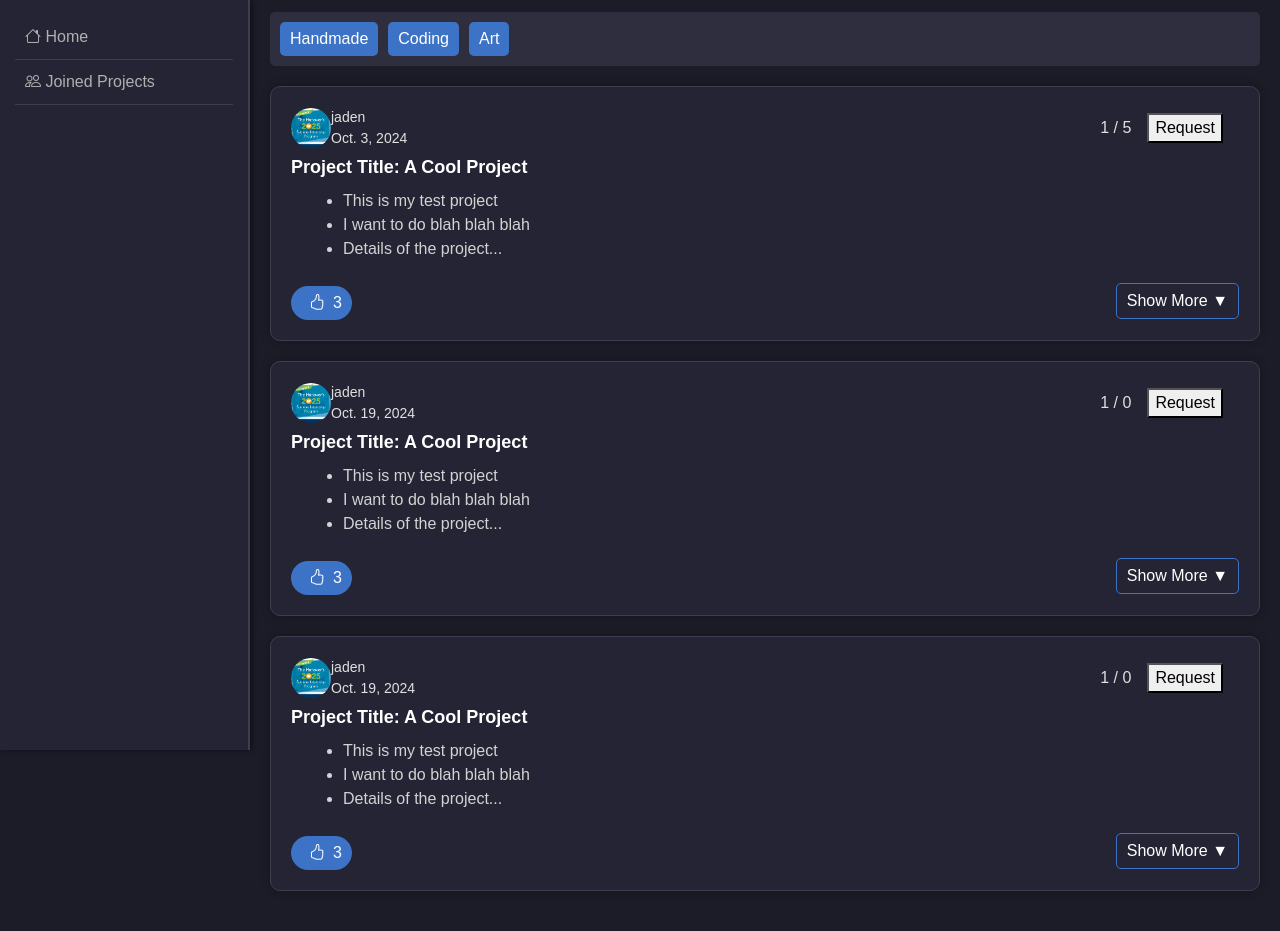
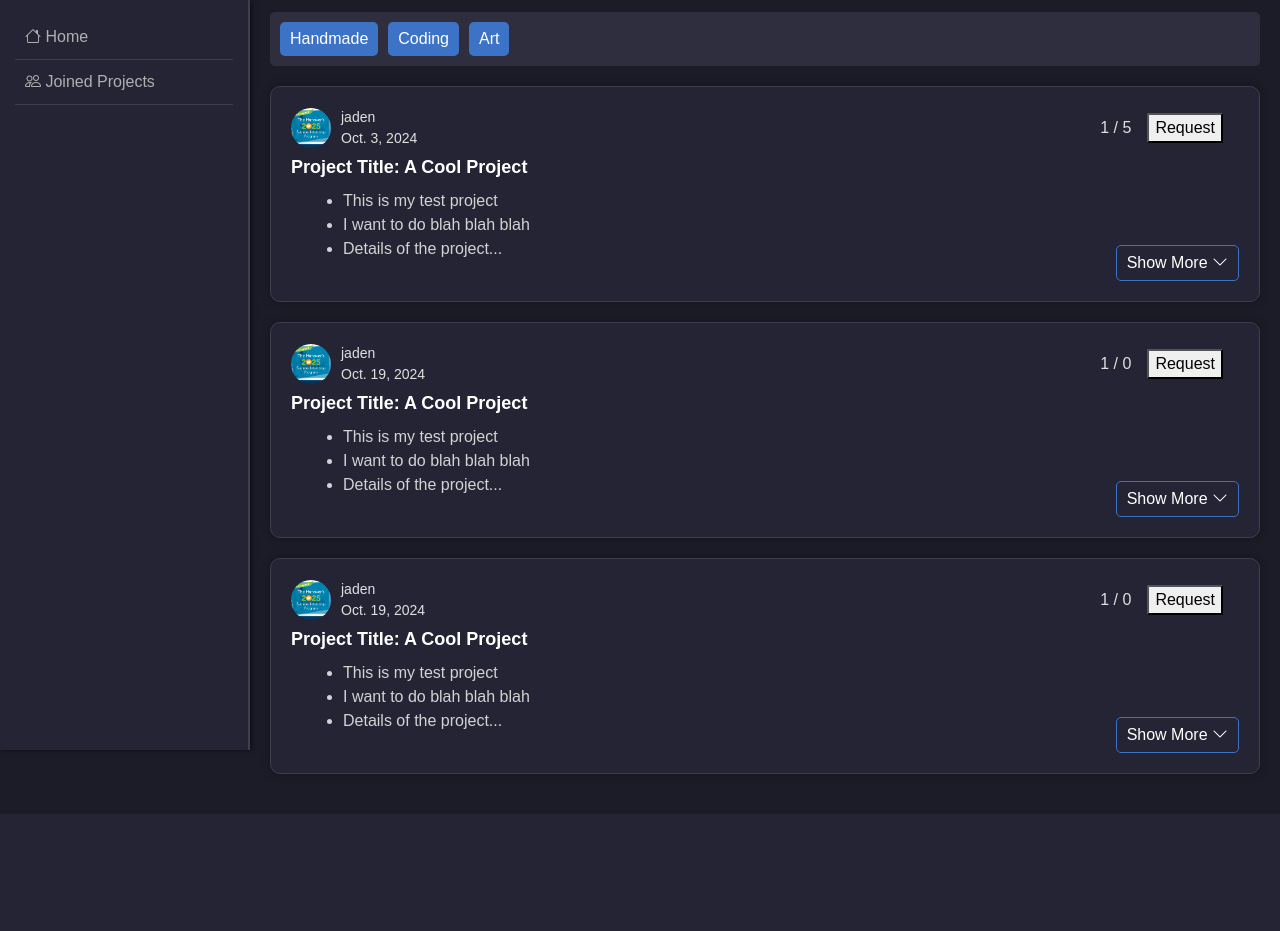
Before and after one commit to JadenLews/Hackathon_Fall2024, a Django app: page /home/ in a window 1280 px wide. Shown: the part 58-989 px from the top of the page. After the commit the page ends 842 px from the top, so only its background shows below. Run offline with Django 5.2, Linux system fonts and the light colour scheme; data comes from the database, SQL or seed files in the repository.

Commit message:
gg
remove like

```diff
--- a/hackathon2024/main/templates/main/home.html
+++ b/hackathon2024/main/templates/main/home.html
@@ -189,9 +189,10 @@
 
         /* Add a border and spacing for clarity */
         .post-container {
+            position: relative;
             background-color: #242434;
             padding: 20px;
-            margin: 20px 0;
+            margin-bottom: 20px;
             border-radius: 10px;
             border: 1px solid #3e3e50;
             box-shadow: 0 0 10px rgba(0, 0, 0, 0.3);
@@ -207,6 +208,7 @@
         .user-image {
             width: 40px; /* Reduced size */
             height: 40px; /* Reduced size */
+            margin-right: 10px;
         }
 
         .name-time {
@@ -256,24 +258,11 @@
             margin-top: 10px; /* Reduced margin */
         }
 
-        /* Like Button */
-        .like-btn {
-            background-color: #3d73c6;
-            color: white;
-            border: none;
-            padding: 5px 10px;
-            border-radius: 20px;
-            display: flex;
-            align-items: center;
-            margin-top: 5px;
-        }
-
-        .like-btn i {
-            font-size: 16px;
-            margin-right: 5px;
-        }
 
         .more-btn {
+            position: absolute;
+            bottom: 20px;
+            right: 20px;
             background-color: transparent;
             border: 1px solid #3d73c6;
             color: white;
@@ -458,10 +447,7 @@
 
                 <!-- Post Footer: Like Button and More Button -->
                 <div class="post-footer d-flex justify-content-between align-items-center">
-                    <button class="like-btn d-flex align-items-center">
-                        <i class="bi bi-hand-thumbs-up mx-2"></i> 3
-                    </button>
-                    <button class="more-btn" onclick="showDetail('{{ post.id }}')">Show More ▼</button>
+                    <button class="more-btn" onclick="showDetail('{{ post.id }}')">Show More <i class="bi bi-chevron-down"></i> </button>
                 </div>
             </div>
 
@@ -512,14 +498,8 @@
                 <span class="skill">SQL</span>
             </div>
 
-            <!-- Post Footer: Like Button and More Button -->
-            <div class="post-footer d-flex justify-content-between align-items-center">
-                <button class="like-btn d-flex align-items-center">
-                    <i class="bi bi-hand-thumbs-up mx-2"></i> 3
-                </button>
+
         </div>
-
-    </div>
 
     <!-- Bootstrap JS and Popper.js -->
     <script src="https://cdn.jsdelivr.net/npm/bootstrap@5.3.0-alpha3/dist/js/bootstrap.bundle.min.js" crossorigin="anonymous"></script>
```
